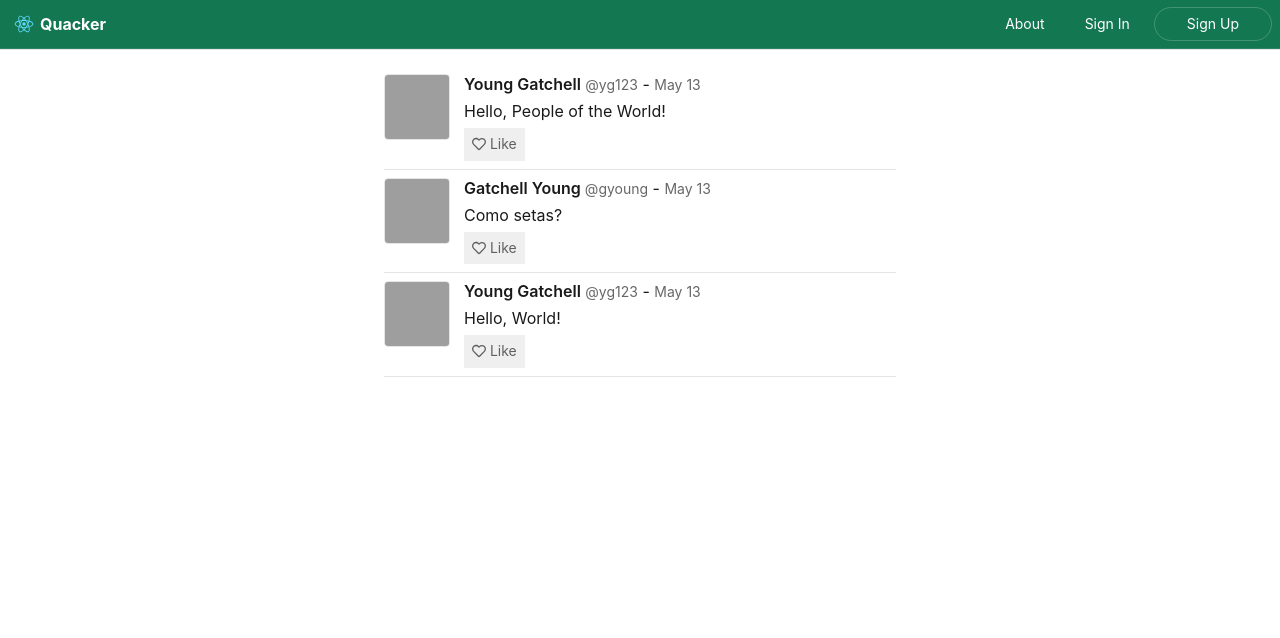
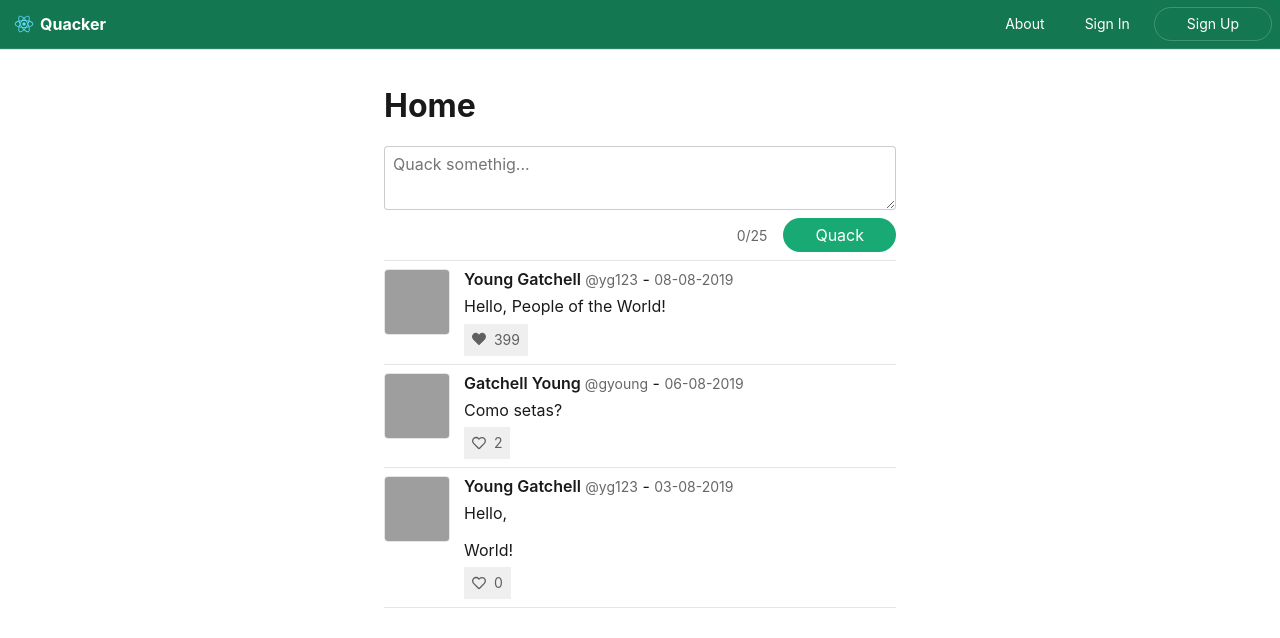
Before and after one commit to cngroupdk/vse-4it445-next, a React (Create React App) app in the folder frontend/: page / in a window 1280 px wide. Shown: the top 638 px of the page. Built offline with nearby package versions, Linux system fonts and the light colour scheme; grey boxes are pictures that could not be loaded; the HTML template or start-up script is replaced by a standard one.

Commit message:
More atoms, QuackForm

```diff
--- a/frontend/package.json
+++ b/frontend/package.json
@@ -8,6 +8,7 @@
     "@fortawesome/free-solid-svg-icons": "5.10.1",
     "@fortawesome/react-fontawesome": "0.1.4",
     "classnames": "2.2.6",
+    "date-fns": "1.30.1",
     "react": "^16.8.6",
     "react-dom": "^16.8.6",
     "react-scripts": "3.0.1"
--- /dev/null
+++ b/frontend/src/atoms/Button.js
@@ -0,0 +1,17 @@
+import React from 'react';
+import classNames from 'classnames';
+
+export function Button({ children, className, ...rest }) {
+  return (
+    <button
+      className={classNames(
+        'dib white bg-animate bg-green hover-bg-dark-green pv2 ph4 br-pill bn',
+        className,
+      )}
+      type="button"
+      {...rest}
+    >
+      {children}
+    </button>
+  );
+}
--- /dev/null
+++ b/frontend/src/atoms/TextArea.js
@@ -0,0 +1,14 @@
+import React from 'react';
+import classNames from 'classnames';
+
+export function TextArea({ className, ...rest }) {
+  return (
+    <textarea
+      className={classNames(
+        'db border-box w-100 measure-wide ba b--black-20 br2',
+        className,
+      )}
+      {...rest}
+    />
+  );
+}
--- a/frontend/src/atoms/index.js
+++ b/frontend/src/atoms/index.js
@@ -1,5 +1,7 @@
 export { AvatarPhoto } from './AvatarPhoto';
+export { Button } from './Button';
 export { Link } from './Link';
+export { TextArea } from './TextArea';
+export { TransparentButton } from './TransparentButton';
 export { UserName } from './UserName';
 export { UserScreenName } from './UserScreenName';
-export { TransparentButton } from './TransparentButton';
--- a/frontend/src/index.css
+++ b/frontend/src/index.css
@@ -7,3 +7,7 @@ code {
   font-family: source-code-pro, Menlo, Monaco, Consolas, 'Courier New',
     monospace;
 }
+
+.pre-line {
+  white-space: pre-line;
+}
--- a/frontend/src/molecules/Quack.js
+++ b/frontend/src/molecules/Quack.js
@@ -1,19 +1,24 @@
 import React from 'react';
 import { FontAwesomeIcon } from '@fortawesome/react-fontawesome';
-import { faHeart } from '@fortawesome/free-regular-svg-icons';
+import { faHeart as faHeartSolid } from '@fortawesome/free-solid-svg-icons';
+import { faHeart as faHeartRegular } from '@fortawesome/free-regular-svg-icons';
 
 import {
   AvatarPhoto,
+  Link,
+  TransparentButton,
   UserName,
   UserScreenName,
-  Link,
-  TransparentButton,
 } from '../atoms/';
+import { formatDate } from '../utils/date';
 
 export function Quack({ quack, onLikePress }) {
   const {
     user: { name, screenName, profileImageUrl },
     text,
+    likeCount,
+    liked,
+    createdAt,
   } = quack;
 
   return (
@@ -30,10 +35,10 @@ export function Quack({ quack, onLikePress }) {
           </Link>
           {' - '}
           <Link href="#0" className="black-60">
-            <span className="f6 fw4 black-60">May 13</span>
+            <span className="f6 fw4 black-60">{formatDate(createdAt)}</span>
           </Link>
         </div>
-        <div className="black-90">{text}</div>
+        <div className="black-90 pre-line">{text}</div>
         <div className="pt2">
           <TransparentButton
             className="f6 black-60 mr2"
@@ -42,7 +47,11 @@ export function Quack({ quack, onLikePress }) {
               onLikePress(quack);
             }}
           >
-            <FontAwesomeIcon icon={faHeart} /> Like
+            <FontAwesomeIcon
+              icon={liked ? faHeartSolid : faHeartRegular}
+              className="mr1"
+            />{' '}
+            {likeCount}
           </TransparentButton>
         </div>
       </div>
--- /dev/null
+++ b/frontend/src/molecules/QuackForm.js
@@ -0,0 +1,45 @@
+import React from 'react';
+import classNames from 'classnames';
+
+import { Button, TextArea } from '../atoms/';
+
+export function QuackForm({ text, setText, onSubmit, maxLength = 25 }) {
+  const length = !text ? 0 : text.length;
+  const isLengthValid = length <= maxLength;
+  return (
+    <form
+      className="pb2 black-90 bb b--black-10 cf"
+      onSubmit={e => {
+        e.preventDefault();
+        if (!onSubmit) return;
+        onSubmit({ text });
+      }}
+    >
+      <div>
+        <TextArea
+          value={text}
+          onChange={e => {
+            if (!setText) return;
+            setText(e.target.value);
+          }}
+          name="comment"
+          className="pa2 h3 mb2"
+          placeholder="Quack somethig..."
+        />
+      </div>
+      <div className="fr">
+        <span
+          className={classNames('f6 mr3', {
+            'dark-red': !isLengthValid,
+            'black-60': isLengthValid,
+          })}
+        >
+          {length}/{maxLength}
+        </span>
+        <Button className="f5" type="submit">
+          Quack
+        </Button>
+      </div>
+    </form>
+  );
+}
--- a/frontend/src/molecules/index.js
+++ b/frontend/src/molecules/index.js
@@ -1 +1,2 @@
 export { Quack } from './Quack';
+export { QuackForm } from './QuackForm';
--- a/frontend/src/pages/HomePage.js
+++ b/frontend/src/pages/HomePage.js
@@ -1,4 +1,4 @@
-import React from 'react';
+import React, { useState } from 'react';
 
 import { HomeTemplate } from '../templates/HomeTemplate';
 
@@ -6,6 +6,7 @@ export function HomePage() {
   const quacks = [
     {
       id: 1,
+      createdAt: '2019-08-08T14:13:18.023Z',
       user: {
         id: 1,
         name: 'Young Gatchell',
@@ -13,9 +14,12 @@ export function HomePage() {
         profileImageUrl: 'http://mrmrs.github.io/photos/p/1.jpg',
       },
       text: 'Hello, People of the World!',
+      likeCount: 399,
+      liked: true,
     },
     {
       id: 2,
+      createdAt: '2019-08-06T14:13:18.023Z',
       user: {
         id: 2,
         name: 'Gatchell Young ',
@@ -23,16 +27,21 @@ export function HomePage() {
         profileImageUrl: 'http://mrmrs.github.io/photos/p/2.jpg',
       },
       text: 'Como setas?',
+      likeCount: 2,
+      liked: false,
     },
     {
       id: 3,
+      createdAt: '2019-08-03T14:13:18.023Z',
       user: {
         id: 1,
         name: 'Young Gatchell',
         screenName: 'yg123',
         profileImageUrl: 'http://mrmrs.github.io/photos/p/1.jpg',
       },
-      text: 'Hello, World!',
+      text: 'Hello,\n\nWorld!',
+      likeCount: 0,
+      liked: false,
     },
   ];
 
@@ -40,5 +49,23 @@ export function HomePage() {
     console.log('like:', quack);
   };
 
-  return <HomeTemplate quacks={quacks} onLikePress={onLikePress} />;
+  const [quackFormText, setQuackFormText] = useState('');
+  const submitQuack = ({ text }) => {
+    console.log('quack:', text);
+    setQuackFormText('');
+  };
+
+  const quackFormState = {
+    text: quackFormText,
+    setText: setQuackFormText,
+    onSubmit: submitQuack,
+  };
+
+  return (
+    <HomeTemplate
+      quacks={quacks}
+      onLikePress={onLikePress}
+      quackFormState={quackFormState}
+    />
+  );
 }
--- a/frontend/src/templates/HomeTemplate.js
+++ b/frontend/src/templates/HomeTemplate.js
@@ -1,19 +1,25 @@
 import React from 'react';
 
-import { Quack } from '../molecules/';
+import { Quack, QuackForm } from '../molecules/';
 import { TopNavigation } from '../organisms/TopNavigation';
 
-export function HomeTemplate({ quacks, onLikePress }) {
+export function HomeTemplate({ quacks, onLikePress, quackFormState }) {
   return (
     <>
       <TopNavigation />
-      <section className="pa3 bt b--black-10">
-        <main className="mw6 center">
-          {quacks.map(quack => (
-            <Quack key={quack.id} quack={quack} onLikePress={onLikePress} />
-          ))}
-        </main>
-      </section>
+      <div className="pa3 bt b--black-10">
+        <section className="mw6 center">
+          <header>
+            <h1>Home</h1>
+          </header>
+          <QuackForm {...quackFormState} />
+          <main>
+            {quacks.map(quack => (
+              <Quack key={quack.id} quack={quack} onLikePress={onLikePress} />
+            ))}
+          </main>
+        </section>
+      </div>
     </>
   );
 }
--- /dev/null
+++ b/frontend/src/utils/date.js
@@ -0,0 +1,5 @@
+import { format } from 'date-fns';
+
+export function formatDate(date) {
+  return format(date, 'DD-MM-YYYY');
+}
```
Also changed, not shown: 1 other file (tests, documents, lock files or other folders).
